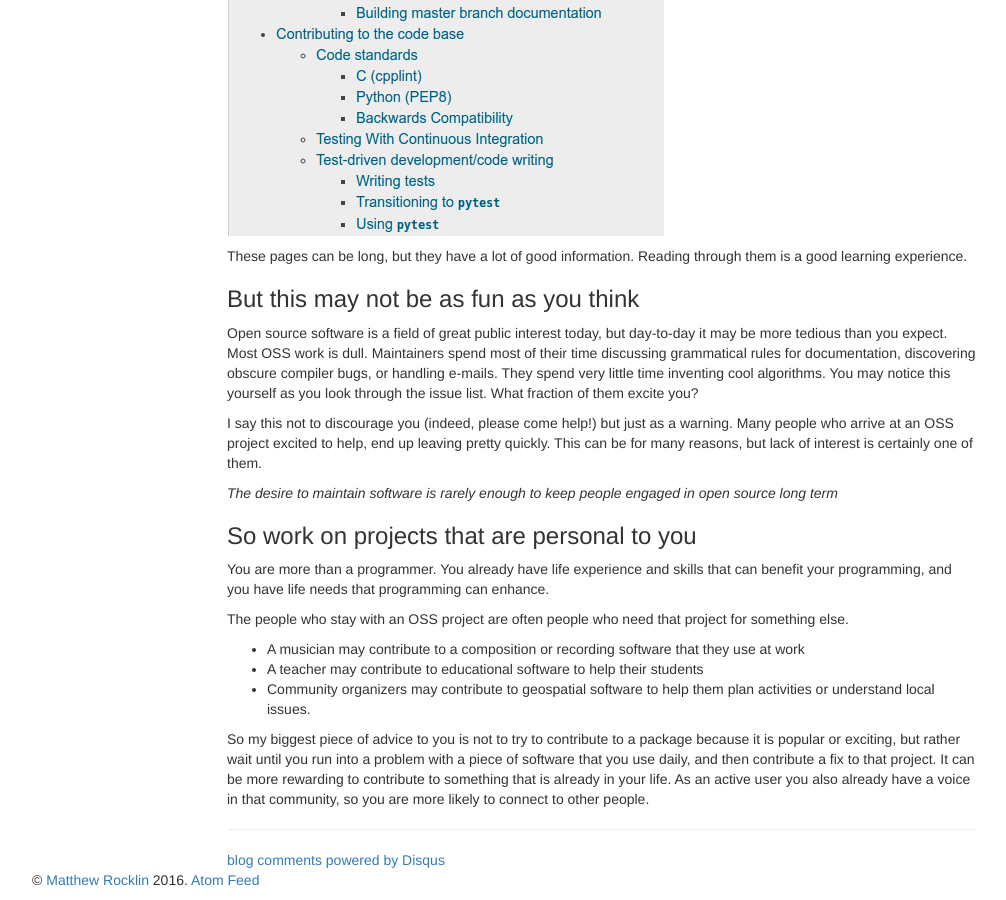
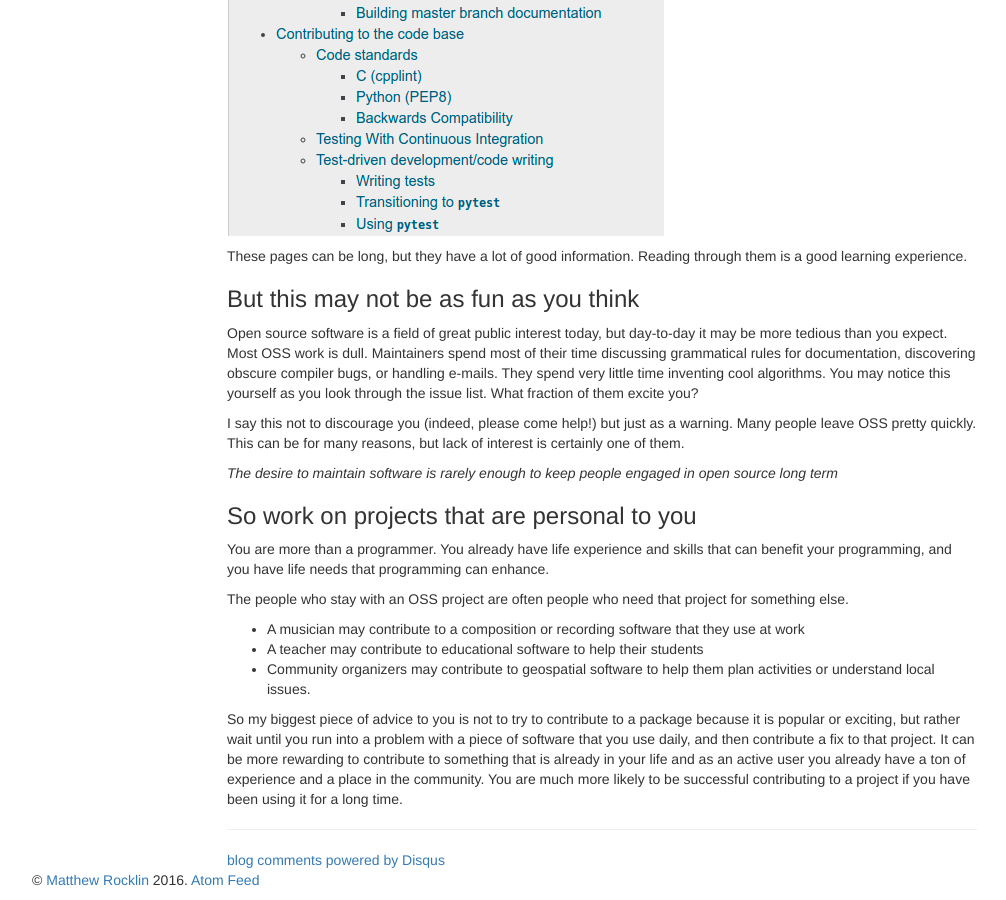
Before and after one commit to besyskymnbk/blog, a Jekyll site: the page built from _posts/work/2018-10-12-so-you-want-to-contribute-to-open-source.md, in a window 1280 px wide and 900 px high, scrolled down 2005 px. Shown: the whole window, without its empty margins (38-1044 px from the left). Built offline with Jekyll 4.4.1, drawn with Linux system fonts in a browser that asks for light colours; comment, search, counter and statistics services are not loaded; some of the changed text lies outside the part shown.

Commit message:
small edits

```diff
--- a/_posts/work/2018-10-12-so-you-want-to-contribute-to-open-source.md
+++ b/_posts/work/2018-10-12-so-you-want-to-contribute-to-open-source.md
@@ -74,9 +74,8 @@ time inventing cool algorithms.  You may notice this yourself as you look
 through the issue list.  What fraction of them excite you?
 
 I say this not to discourage you (indeed, please come help!) but just as a
-warning.  Many people who arrive at an OSS project excited to help, end up
-leaving pretty quickly.  This can be for many reasons, but lack of interest is
-certainly one of them.
+warning.  Many people leave OSS pretty quickly.  This can be for many reasons,
+but lack of interest is certainly one of them.
 
 *The desire to maintain software is rarely enough to keep people engaged in
 open source long term*
@@ -100,5 +99,6 @@ So my biggest piece of advice to you is not to try to contribute to a package
 because it is popular or exciting, but rather wait until you run into a problem
 with a piece of software that you use daily, and then contribute a fix to that
 project.  It can be more rewarding to contribute to something that is already
-in your life.  As an active user you also already have a voice in that
-community, so you are more likely to connect to other people.
+in your life and as an active user you already have a ton of experience and
+a place in the community.  You are much more likely to be successful
+contributing to a project if you have been using it for a long time.
```
Also changed, not shown: other parts of _posts/work/2018-10-12-so-you-want-to-contribute-to-open-source.md (+3 -3 lines).
